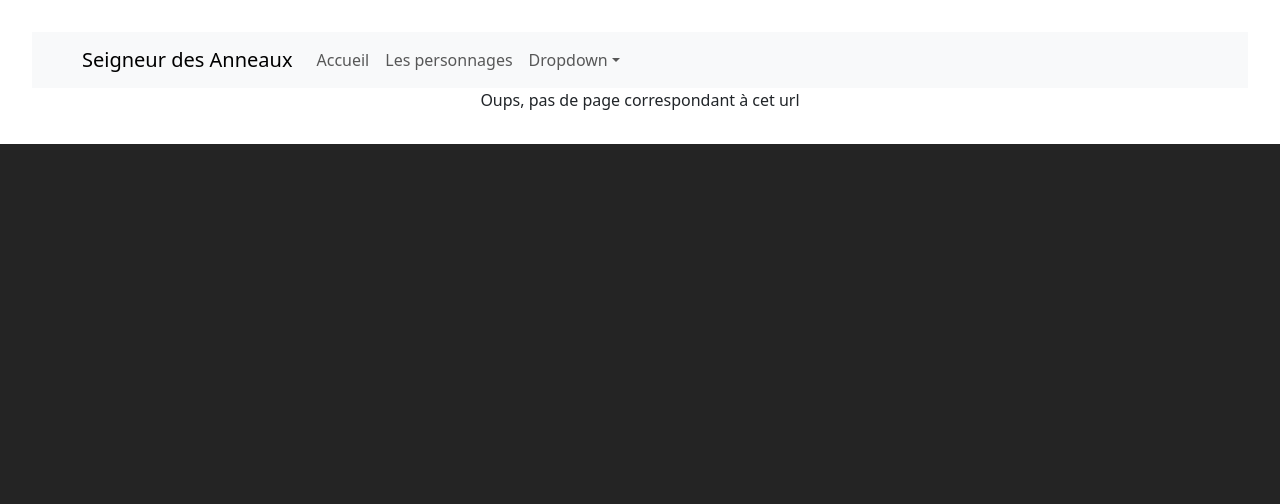
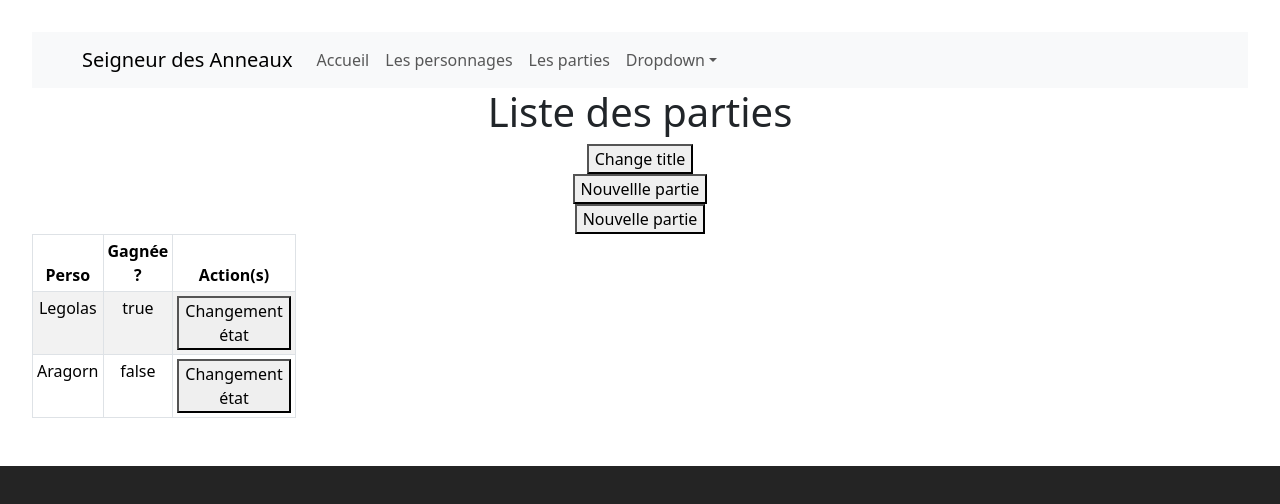
Before and after one commit to Berkpigh/UdemySdA, a React (Vite) app in the folder projet final/spas/sda.backoffice/: page /games in a window 1280 px wide. Shown: the top 504 px of the page. Built offline with nearby package versions, Linux system fonts and the light colour scheme.

Commit message:
section 9

```diff
--- a/projet final/spas/sda.backoffice/src/AppRoutes.tsx
+++ b/projet final/spas/sda.backoffice/src/AppRoutes.tsx
@@ -1,5 +1,6 @@
 import { Route, Routes } from "react-router-dom";
 import { PageListCharacters } from './features/characters/pages/PageListCharacters';
+import { PageListGame } from "./features/games/pages/PageListGame";
 import { PageNoMatch } from './pages/PageNoMatch'
 import { PageHome } from "./pages/PageHome";
 
@@ -8,6 +9,7 @@ export const MainRoutes = () => {
     <Routes>
       <Route path="/" element={<PageHome></PageHome>} />
       <Route path="/characters" element={<PageListCharacters></PageListCharacters>} />
+      <Route path="/games" element={<PageListGame></PageListGame>} />
       <Route path="*" element={<PageNoMatch />} />
     </Routes>
   );
--- /dev/null
+++ b/projet final/spas/sda.backoffice/src/features/games/pages/PageListGame.tsx
@@ -0,0 +1,13 @@
+import { ListGame } from "../components/ListGame"
+
+/**
+ * Controller qui appelle le composant de listing, la recherch, ...
+ */
+export const PageListGame = () => {
+    return (
+        <>
+            <ListGame></ListGame>
+        </>
+    )
+
+}
--- a/projet final/spas/sda.backoffice/src/shared/layout/MainMenu/index.tsx
+++ b/projet final/spas/sda.backoffice/src/shared/layout/MainMenu/index.tsx
@@ -14,6 +14,7 @@ export const MainMenu = () => {
             <Nav className="me-auto">
               <Nav.Link as={Link} to="/">Accueil</Nav.Link>
               <Nav.Link as={Link} to="/characters">Les personnages</Nav.Link>
+              <Nav.Link as={Link} to="/games">Les parties</Nav.Link>
               <NavDropdown title="Dropdown" id="basic-nav-dropdown">
                 <NavDropdown.Item href="#action/3.1">Action</NavDropdown.Item>
                 <NavDropdown.Item href="#action/3.2">
```
